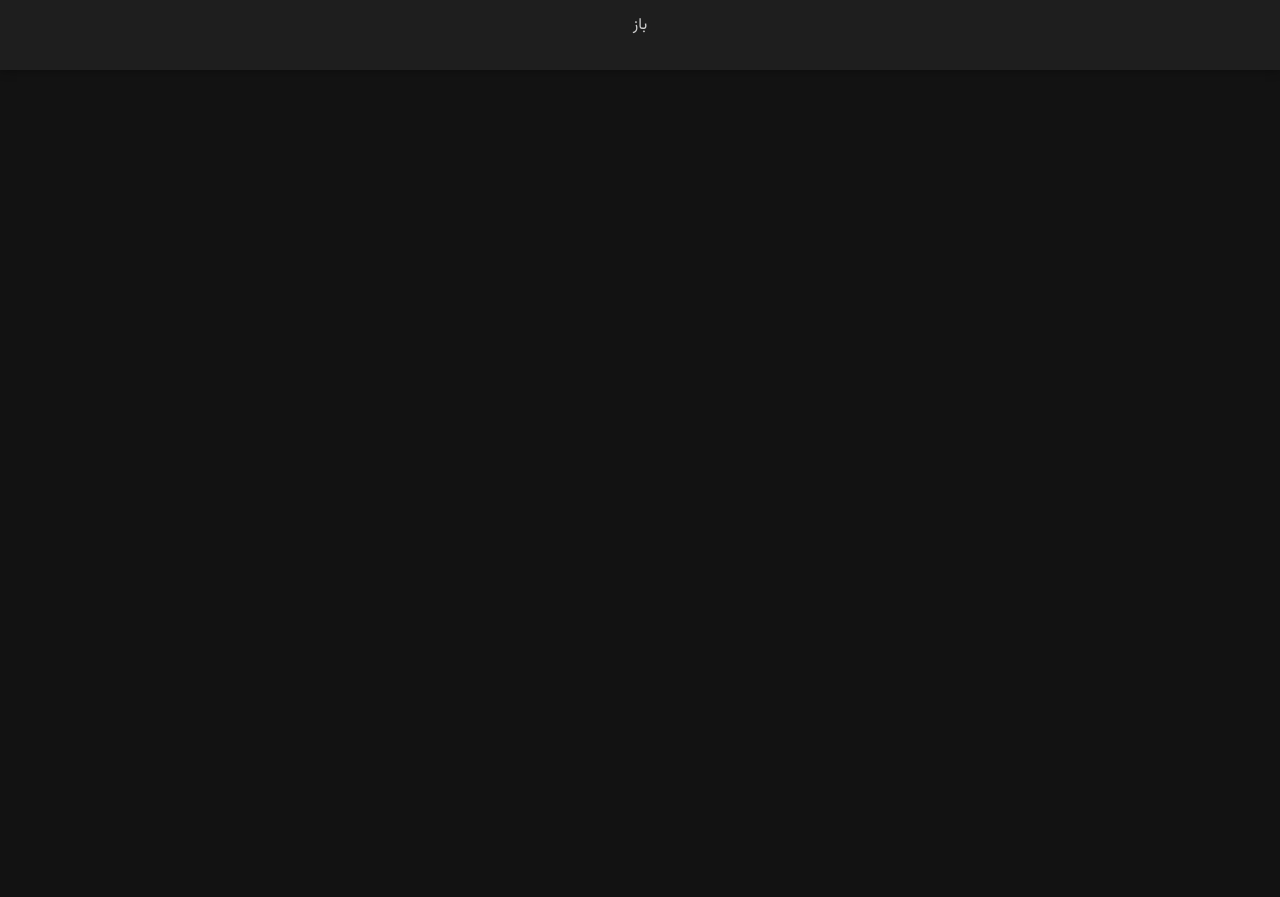
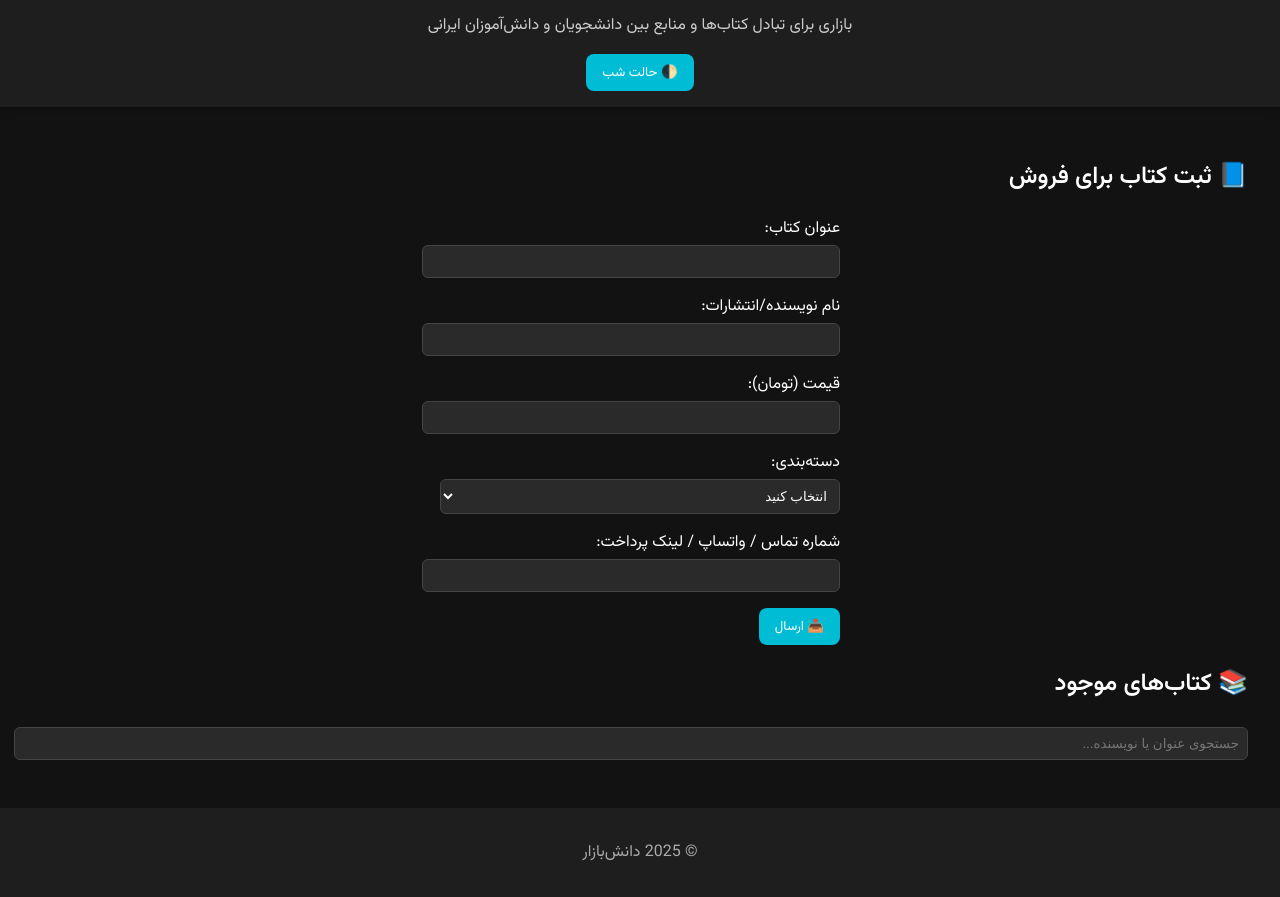
Before and after one commit to daneshbazaaradmin/Daneshbaazar-, a plain HTML site: page index.html in a window 1280 px wide. Shown: the part 98-995 px from the top of the page. Before the commit the page ends 800 px from the top, so only its background shows below. Drawn offline with Linux system fonts and the light colour scheme.

Commit message:
Update index.html

```diff
--- a/index.html
+++ b/index.html
@@ -6,9 +6,8 @@
   <title>دانش‌بازار</title>
 
   <!-- Google Font for Farsi -->
-  <link href="https://fonts.googleapis.com/css2?family=Vazirmatn:wght@400;600&display=swap" rel="stylesheet">
+  <link href="https://fonts.googleapis.com/css2?family=Vazirmatn:wght@400;600&display=swap" rel="stylesheet" />
 
-  <!-- ✅ Dark Mode Styles -->
   <style>
     :root {
       --bg-color: #121212;
@@ -40,7 +39,7 @@
       color: var(--accent-color);
     }
 
-    .subtitle, h2 {
+    .subtitle {
       font-size: 1rem;
       font-weight: normal;
       color: #ccc;
@@ -89,7 +88,7 @@
       margin-bottom: 1rem;
     }
 
-    input {
+    input, select {
       width: 100%;
       padding: 0.5rem;
       margin-top: 0.25rem;
@@ -109,4 +108,42 @@
 <body>
   <header>
     <h1>دانش‌بازار</h1>
-    <p class="subtitle">باز
+    <p class="subtitle">بازاری برای تبادل کتاب‌ها و منابع بین دانشجویان و دانش‌آموزان ایرانی</p>
+    <button id="darkModeToggle">🌓 حالت شب</button>
+  </header>
+
+  <main>
+    <section class="form-section">
+      <h2>📘 ثبت کتاب برای فروش</h2>
+      <form id="bookForm">
+        <label>عنوان کتاب:<input type="text" id="title" required></label>
+        <label>نام نویسنده/انتشارات:<input type="text" id="author" required></label>
+        <label>قیمت (تومان):<input type="number" id="price" required></label>
+        <label>دسته‌بندی:
+          <select id="category" required>
+            <option value="">انتخاب کنید</option>
+            <option value="درسی">درسی</option>
+            <option value="کنکور">کنکور</option>
+            <option value="زبان">زبان</option>
+            <option value="متفرقه">متفرقه</option>
+          </select>
+        </label>
+        <label>شماره تماس / واتساپ / لینک پرداخت:<input type="text" id="contact" required></label>
+        <button type="submit">📤 ارسال</button>
+      </form>
+    </section>
+
+    <section class="listing-section">
+      <h2>📚 کتاب‌های موجود</h2>
+      <input type="text" id="searchInput" placeholder="جستجوی عنوان یا نویسنده..." style="width:100%;padding:0.5rem;margin-bottom:1rem;">
+      <div id="bookList"></div>
+    </section>
+  </main>
+
+  <footer>
+    <p>© 2025 دانش‌بازار</p>
+  </footer>
+
+  <script src="script.js"></script>
+</body>
+</html>
```
